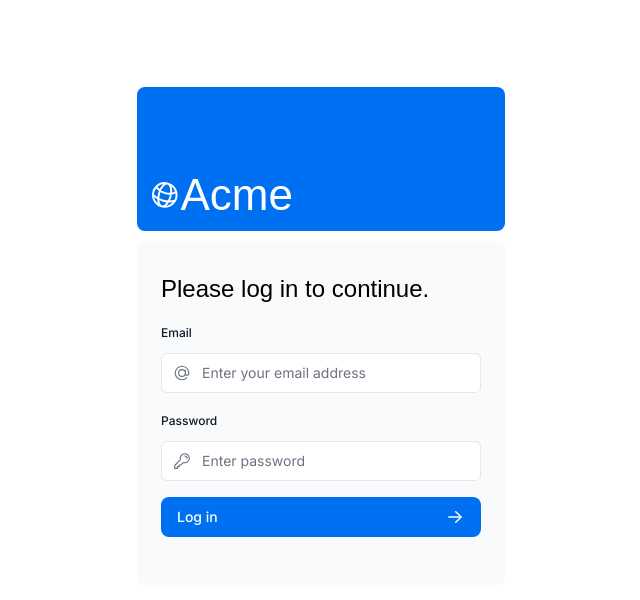
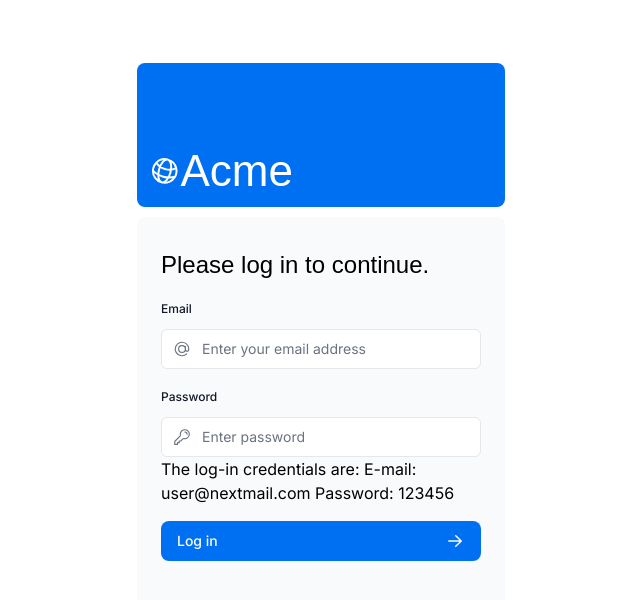
Before and after one commit to DartleDartle/Learning-Next.js, a Next.js app: page /login in a window 1280 px wide. Shown: the top 600 px of the page, without its empty margins (319-959 px from the left). Built offline with nearby package versions, Linux system fonts and the light colour scheme; a web font is replaced by a local one.

Commit message:
Update login-form.tsx
Added credential information

```diff
--- a/app/ui/login-form.tsx
+++ b/app/ui/login-form.tsx
@@ -60,6 +60,7 @@ export default function LoginForm() {
             </div>
           </div>
         </div>
+        The log-in credentials are: E-mail: user@nextmail.com Password: 123456
         <LoginButton />
         <div className="flex h-8 items-end space-x-1">
           {code === 'CredentialSignin' && (
```
